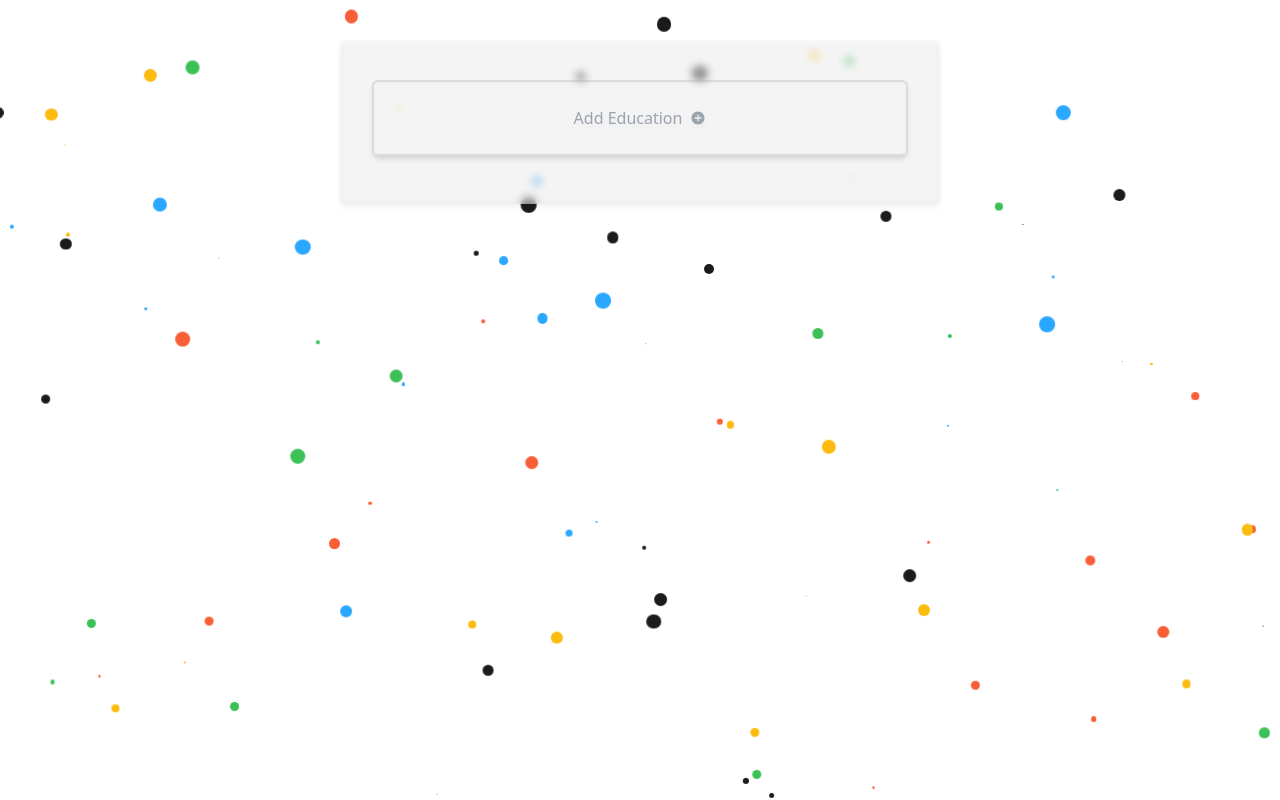
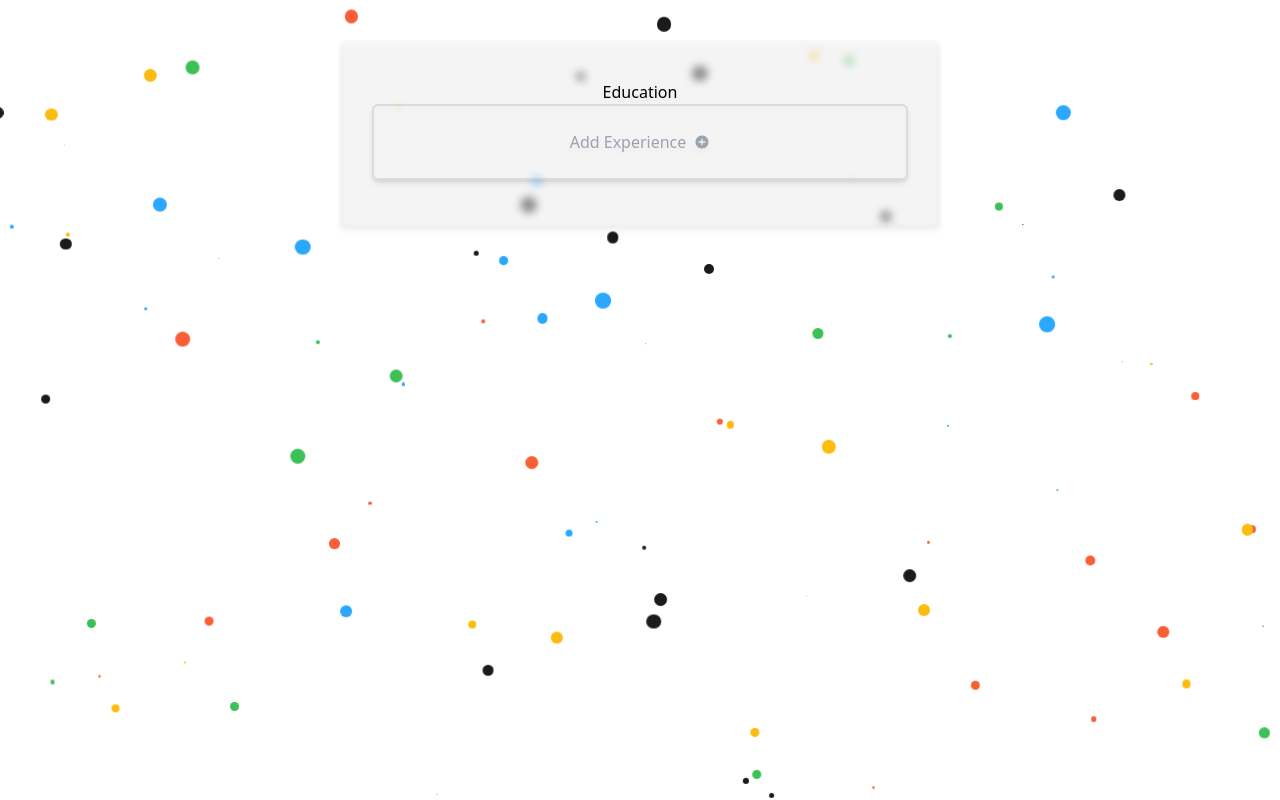
Before and after one commit to HackItHub/jawbs, a React app in the folder flash-resume-client/: page / in a window 1280 px wide. Built offline with nearby package versions, Linux system fonts and the light colour scheme.

Commit message:
Added Transparent container around all form fields to easily animate form fields when it comes time to submiting them

```diff
--- a/flash-resume-client/src/client/components/resume-fields/Address.tsx
+++ b/flash-resume-client/src/client/components/resume-fields/Address.tsx
@@ -1,5 +1,5 @@
 import React, { useState } from "react";
-import { DropDownMenu, FormFieldText } from "../layout";
+import { DropDownMenu, FormFieldText, TransparentContainer } from "../layout";
 import { COUNTRIES, STATES } from "../../utils/Constants";
 
 export interface AddressForm {
@@ -30,6 +30,8 @@ const Address: React.FC = () => {
   };
 
   return (
+    <TransparentContainer>
+      <h3>Address</h3>
       <form action='submit'>
         <FormFieldText
           id='addressLine1'
@@ -95,6 +97,7 @@ const Address: React.FC = () => {
           </button>
         </div>
       </form>
+    </TransparentContainer>
   );
 };
 
--- a/flash-resume-client/src/client/components/resume-fields/Education.tsx
+++ b/flash-resume-client/src/client/components/resume-fields/Education.tsx
@@ -1,6 +1,6 @@
 import React, { useState } from "react";
 import { IoMdAddCircle } from "react-icons/io";
-import { DropDownMenu, FormFieldText } from "../layout";
+import { DropDownMenu, FormFieldText, TransparentContainer } from "../layout";
 import { MONTHS, COUNTRIES, STATES } from "../../utils/Constants";
 
 export interface AddressForm {
@@ -214,7 +214,7 @@ const Education: React.FC = () => {
   };
 
   return (
-    <>
+    <TransparentContainer>
       <h3 className='flex justify-center items-center'>Education</h3>
       <form action='submit' onSubmit={handleSubmit}>
         <DropDownMenu
@@ -244,7 +244,7 @@ const Education: React.FC = () => {
           </button>
         </div>
       </form>
-    </>
+    </TransparentContainer>
   );
 };
 
--- a/flash-resume-client/src/client/components/resume-fields/Experience.tsx
+++ b/flash-resume-client/src/client/components/resume-fields/Experience.tsx
@@ -1,5 +1,6 @@
 import React from "react";
 import { IoMdAddCircle } from "react-icons/io";
+import { TransparentContainer } from "../layout";
 
 interface ExperienceEntries {
   experience: string;
@@ -13,16 +14,19 @@ interface ExperienceEntries {
 
 const Experience: React.FC = () => {
   return (
+    <TransparentContainer>
+      <h3 className='flex justify-center items-center'>Education</h3>
       <form action='submit'>
         <div className='border-2 rounded-md border-solid shadow-md border-text-placeholder border-opacity-30 w-full px-4 py-2 mb-2'>
           <button type='button' className='w-full py-4'>
             <div className='text-text-placeholder flex justify-center items-center gap-2'>
-            Add Education
+              Add Experience
               <IoMdAddCircle />
             </div>
           </button>
         </div>
       </form>
+    </TransparentContainer>
   );
 };
 
--- a/flash-resume-client/src/client/components/resume-fields/Person.tsx
+++ b/flash-resume-client/src/client/components/resume-fields/Person.tsx
@@ -1,6 +1,7 @@
 import React, { useState } from "react";
 import FormFieldText from "../layout/FormFieldText";
 import { REQUIRED } from "../../utils/Constants";
+import { TransparentContainer } from "../layout";
 
 interface Personal {
   firstName: string;
@@ -24,6 +25,8 @@ const Person: React.FC = () => {
   };
 
   return (
+    <TransparentContainer>
+      <h3> Personal Information </h3>
       <form action='submit'>
         <FormFieldText
           id='firstName'
@@ -75,6 +78,7 @@ const Person: React.FC = () => {
           </button>
         </div>
       </form>
+    </TransparentContainer>
   );
 };
 
--- a/flash-resume-client/src/client/pages/ResumeFields.tsx
+++ b/flash-resume-client/src/client/pages/ResumeFields.tsx
@@ -4,12 +4,12 @@ import { Experience } from "../components/resume-fields";
 
 const ResumeFields: React.FC = () => {
   return (
-    <TransparentContainer>
+    <>
       {/* <Address /> */}
       {/* <Person /> */}
       {/* <Education /> */}
       <Experience />
-    </TransparentContainer>
+    </>
   );
 };
 
```
Lines whose indentation alone changed are shown as unchanged.
